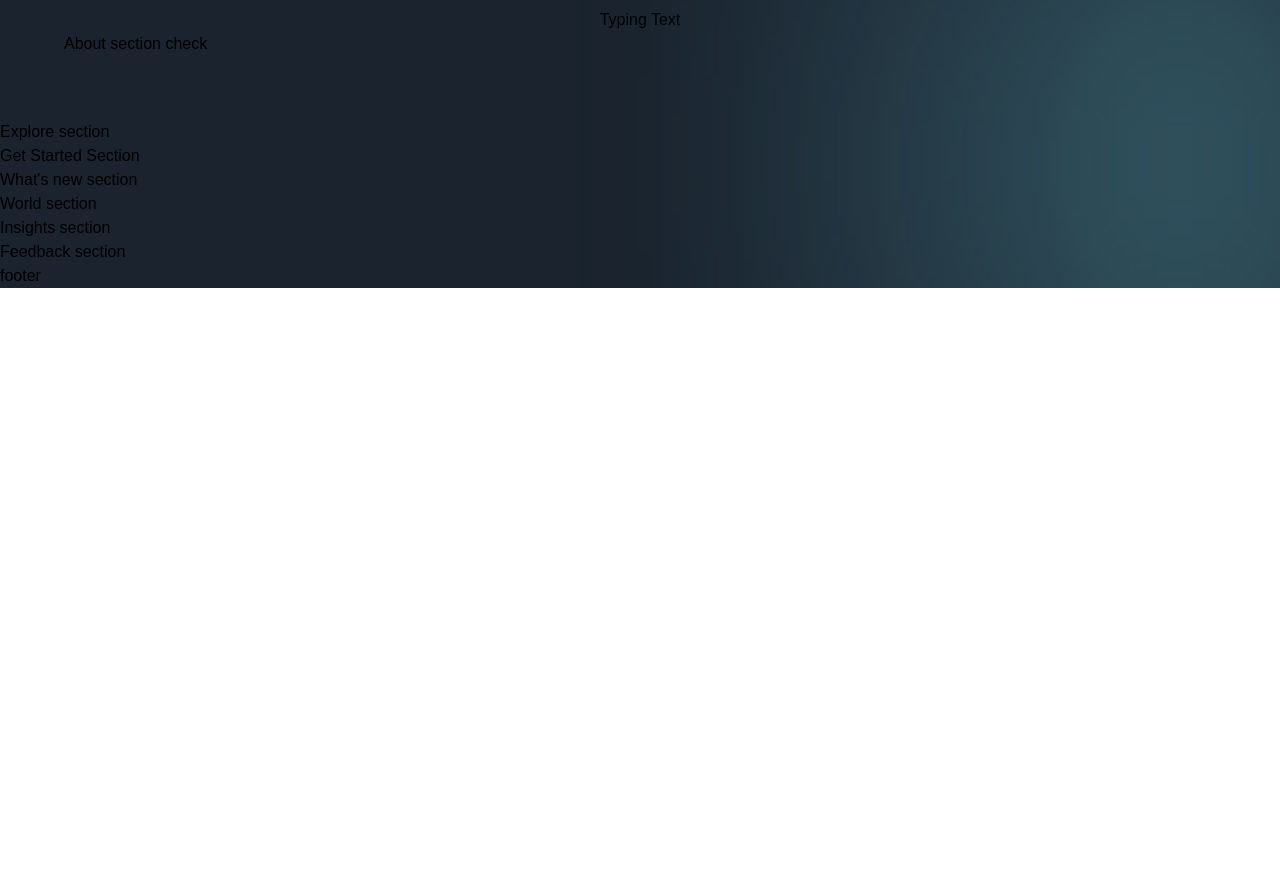
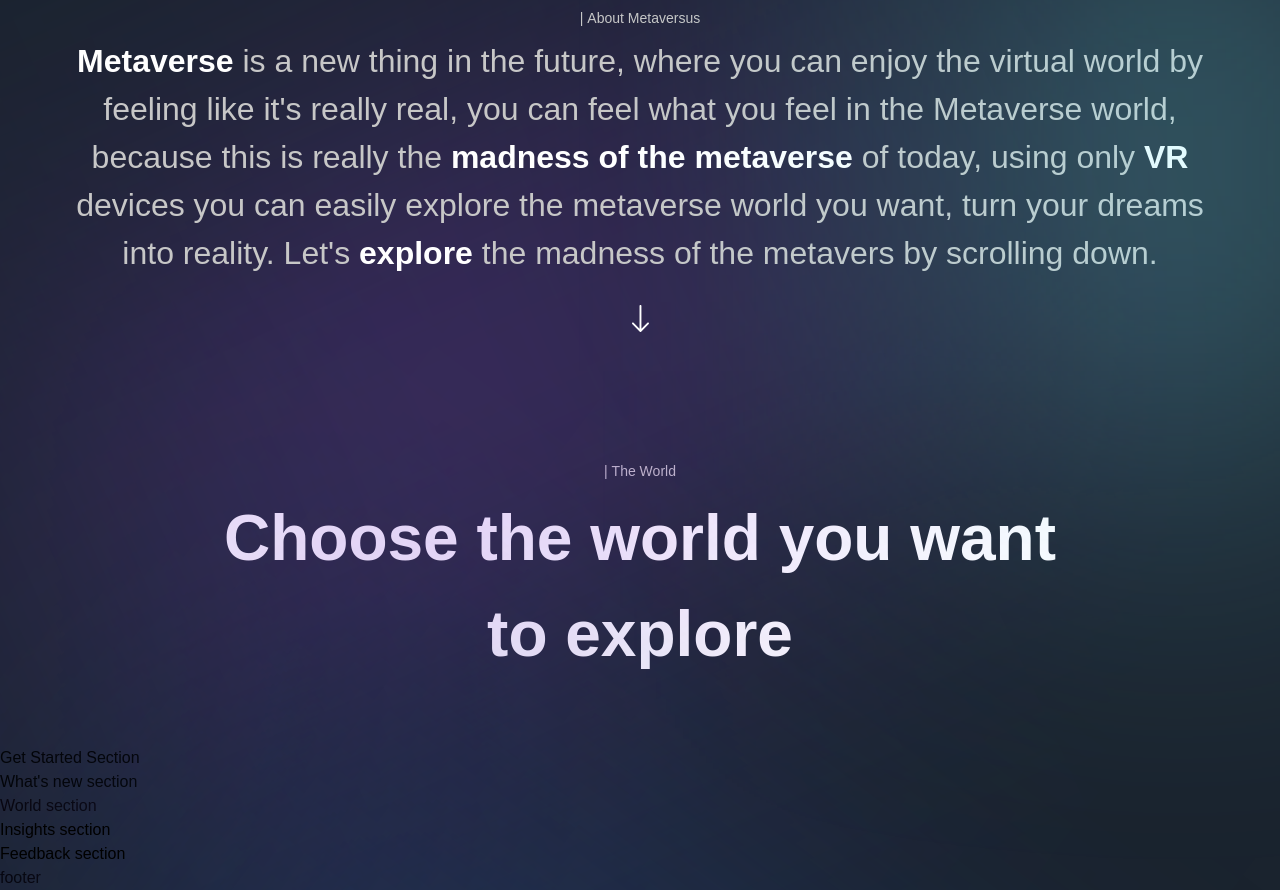
Before and after one commit to MadMax8930/react-meta, a Next.js app: page / in a window 1280 px wide. Shown: the part 1160-2050 px from the top of the page. Before the commit the page ends 1448 px from the top, so only its background shows below. Built offline with nearby package versions, Linux system fonts and the light colour scheme; a web font is replaced by a local one.

Commit message:
title text section

```diff
--- a/app/page.js
+++ b/app/page.js
@@ -5,13 +5,22 @@
   <div className="bg-primary-black overflow-hidden">
     <Navbar />
     <Hero />
+    <div className="relative">
       <About />
+      <div className="gradient-03 z-0" />
       <Explore />
+    </div>
+    <div className="relative">
       <GetStarted />
+      <div className="gradient-04 z-0" />
       <WhatsNew />
+    </div>
     <World />
+    <div className="relative">
       <Insights />
+      <div className="gradient-05 z-0" />
       <Feedback />
+    </div>
     <Footer />
   </div>
 );
--- a/components/CustomTexts.jsx
+++ b/components/CustomTexts.jsx
@@ -1,9 +1,30 @@
 'use client';
 
-export const TypingText = () => (
-  <p>Typing Text</p>
+import { motion } from 'framer-motion';
+import { textContainer, textVariant2 } from '../utils/motion';
+
+export const TypingText = ({ title, textStyles }) => (
+  <motion.p
+    variants={textContainer}
+    className={`font-normal text-[14px] text-secondary-white ${textStyles}`}
+  >
+    {Array.from(title).map((letter, index) => (
+      <motion.span
+        variants={textVariant2} key={index}
+      >
+        {letter === ' ' ? '\u00A0' : letter}
+      </motion.span>
+    ))}
+  </motion.p>
 );
 
-export const TitleText = () => (
-  <h2>Title Text</h2>
+export const TitleText = ({ title, textStyles }) => (
+  <motion.h2
+    variants={textVariant2}
+    initial="hidden"
+    whileInView="show"
+    className={`mt-[8px] font-bold md:text-[64px] text-[40px] text-white ${textStyles}`}
+  >
+    {title}
+  </motion.h2>
 );
--- a/sections/About.jsx
+++ b/sections/About.jsx
@@ -15,9 +15,26 @@
       viewport={{ once: false, amount: 0.25 }}
       className={`${styles.innerWidth} mx-auto ${styles.flexCenter} flex-col`}
     >
-      <TypingText title=" | About Metaversus" textStyles="text-center" />
+      <TypingText title="| About Metaversus" textStyles="text-center" />
+
+      <motion.p
+        variants={fadeIn('up', 'tween', 0.2, 1)}
+        className="mt-[8px] font-normal sm:text-[32px] text-[20px] text-center text-secondary-white"
+      >
+        <span className="font-extrabold text-white">Metaverse</span> is a new thing in the future, where you can enjoy the virtual world by feeling like it's really real, you can feel what you feel in the Metaverse world, because this is really the
+        <span className="font-extrabold text-white"> madness of the metaverse</span> of today, using only
+        <span className="font-extrabold text-white"> VR</span> devices you can easily explore the metaverse world you want, turn your dreams into reality. Let's
+        <span className="font-extrabold text-white"> explore</span> the madness of the metavers by scrolling down.
+      </motion.p>
+
+      <motion.img
+        variants={fadeIn('up', 'tween', 0.3, 1)}
+        src="/arrow-down.svg"
+        alt="arrow down"
+        className="w-[18px] h-[28px] object-contain mt-[28px]"
+      />
+
     </motion.div>
-    About section check
   </section>
 );
 
--- a/sections/Explore.jsx
+++ b/sections/Explore.jsx
@@ -1,8 +1,26 @@
 'use client';
 
+import { useState } from 'react';
+import { motion } from 'framer-motion';
+import { ExploceCard, TitleText, TypingText } from '../components';
+import styles from '../styles';
+import { staggerContainer } from '../utils/motion';
+import { exploreWorlds } from '../constants';
+
 const Explore = () => (
-  <section>
-    Explore section
+  <section className={`${styles.paddings}`}
+    id="explore"
+  >
+    <motion.div
+      variants={staggerContainer}
+      initial="hidden"
+      whileInView="show"
+      viewport={{ once: false, amount: 0.25 }}
+      className={`${styles.innerWidth} mx-auto flex flex-col`}
+    >
+      <TypingText title="| The World" textStyles="text-center" />
+      <TitleText title={<>Choose the world you want <br className="md:block hidden" /> to explore </>} textStyles="text-center" />
+    </motion.div>
   </section>
 );
 
```
Lines whose indentation alone changed are shown as unchanged.
